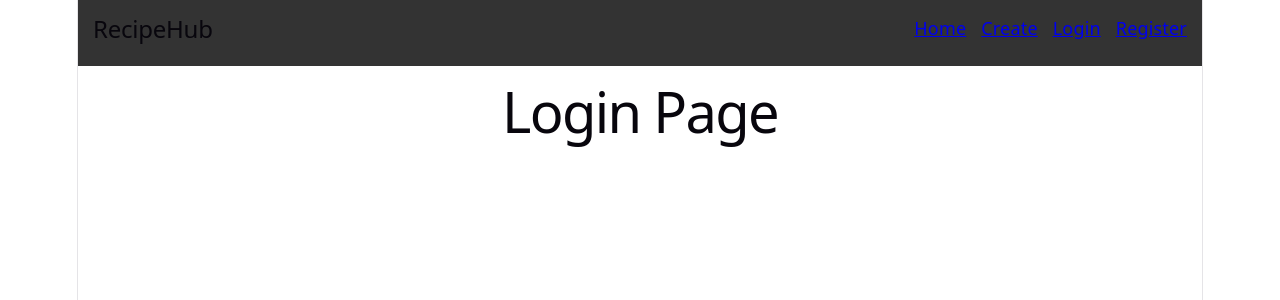
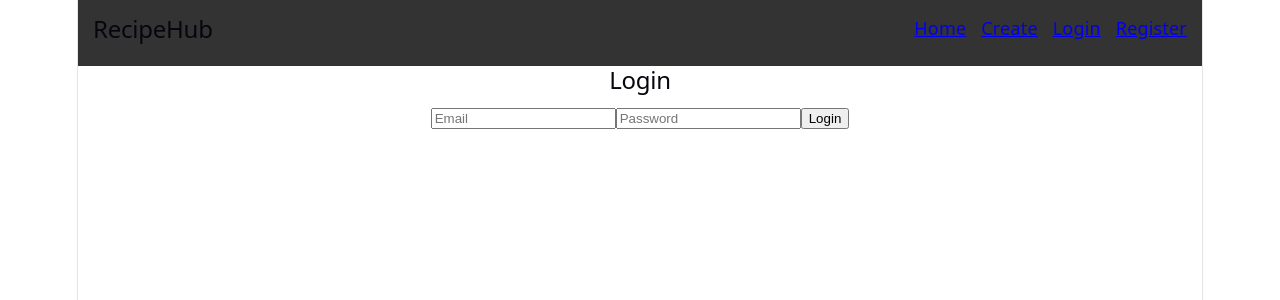
Before and after one commit to Extraterrestri0/recipehub, a React (Vite) app: page /login in a window 1280 px wide. Shown: the top 300 px of the page. Built offline with nearby package versions, Linux system fonts and the light colour scheme.

Commit message:
Add login functionality with authentication

```diff
--- a/src/pages/Login.jsx
+++ b/src/pages/Login.jsx
@@ -1,3 +1,52 @@
+import { useState } from "react";
+import { useNavigate } from "react-router-dom";
+import { useAuth } from "../context/AuthContext";
+
 export default function Login() {
-  return <h1>Login Page</h1>;
+  const [email, setEmail] = useState("");
+  const [password, setPassword] = useState("");
+
+  const navigate = useNavigate();
+  const { login } = useAuth();
+
+  const handleSubmit = async (e) => {
+    e.preventDefault();
+
+    try {
+      const res = await fetch(`http://localhost:3000/users?email=${email}`);
+const data = await res.json();
+
+if (data.length === 0 || data[0].password !== password) {
+  alert("Invalid credentials");
+  return;
 }
+
+      login(data[0]);
+      navigate("/");
+    } catch (err) {
+      console.log(err);
+    }
+  };
+
+  return (
+    <form onSubmit={handleSubmit}>
+      <h2>Login</h2>
+
+      <input
+        type="email"
+        placeholder="Email"
+        value={email}
+        onChange={e => setEmail(e.target.value)}
+      />
+
+      <input
+        type="password"
+        placeholder="Password"
+        value={password}
+        onChange={e => setPassword(e.target.value)}
+      />
+
+      <button type="submit">Login</button>
+    </form>
+  );
+}
```
